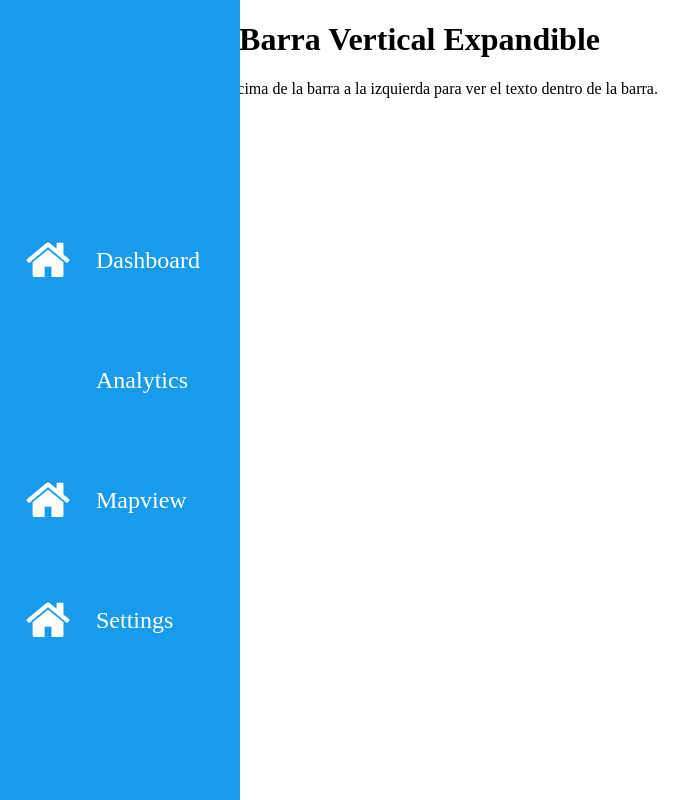
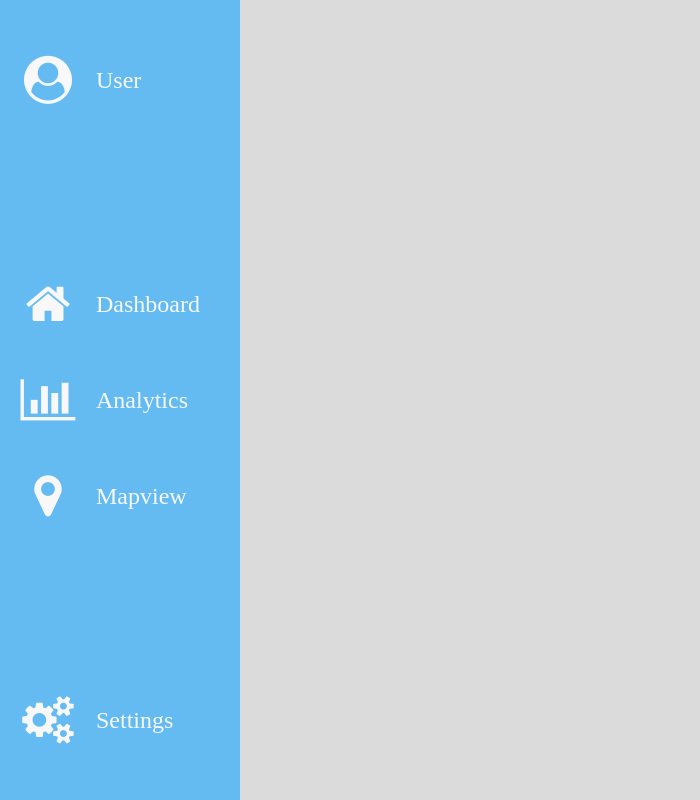
Before and after one commit to Adell02/INT_analytics_app, a Flask app: page /private/prueba in a window 1280 px wide. Shown: the whole page, without its empty margins (0-700 px from the left). Run offline with Flask 3, Linux system fonts and the light colour scheme; the visitor is signed in with stand-in values (Sample User, id 1); some libraries are stand-ins or nearby versions.

Commit message:
primera version dashboard y analytics

```diff
--- a/app/__init__.py
+++ b/app/__init__.py
@@ -22,8 +22,8 @@ def create_app(config_class=Config):
     'password':app.config["MYSQL_PASSWORD"],
     'database':app.config["MYSQL_DB"]
     }
-    conn = mysql.connector.connect(**db_config)
-    cursor = conn.cursor()
+    #conn = mysql.connector.connect(**db_config)
+    #cursor = conn.cursor()
 
     # Import and register Blueprint(s)
     from app.routes.auth import auth_bp
--- a/app/routes/dash.py
+++ b/app/routes/dash.py
@@ -7,7 +7,7 @@ from app.graph_functions.generate_scatter import generate_scatter_plot
 dash_bp = Blueprint('dash', __name__)
 
 @dash_bp.route('/dashboard')
-@login_required
+#@login_required
 def dashboard():
     x_data = [1, 2, 3, 4, 5]
     y_data = [10, 11, 12, 13, 14]
@@ -19,3 +19,20 @@ def dashboard():
 @login_required
 def index_prueba():
     return render_template('template.html')
+
+@dash_bp.route('/mapview')
+#@login_required
+def mapview():
+    return render_template('dashboard.html')
+
+
+@dash_bp.route('/analytics')
+#@login_required
+def analytics():
+    return render_template('analytics.html')
+
+
+@dash_bp.route('/settings')
+#@login_required
+def settings():
+    return render_template('settings.html')
--- a/app/static/css/main.css
+++ b/app/static/css/main.css
@@ -5,25 +5,35 @@
     top: 0;
     width: 6rem; /* Ancho inicial */
     height: 100%;
-    background-color: #189bec;
-    transition: width 0.3s; /* Transición para suavizar el cambio de ancho */
+    background-color: #45b3f7;
+    transition: width 0.15s; /* Transición para suavizar el cambio de ancho */
     z-index: 999; /* Asegura que esté en la parte superior de otros elementos */
 }
+
 /* Estilo cuando se pasa el cursor por encima */
 .barra:hover {
     width: 15rem; /* Ancho al pasar el cursor por encima */
-
+    opacity: 80%;
 }
 
 .user{
-    height: 25%;
+    height: 20%;
     width:auto;
 }
 
 .menu{
-    height: 75%;
+    height: 60%;
+    display: flex;
+    flex-direction: column;
+    justify-content: center;
 }
 
+.settings{
+    height: 20%;
+    display: flex;
+    flex-direction: column;
+    justify-content: center;
+}
 
 .dashboard-box{
     display: flex;
@@ -42,20 +52,11 @@
     height: max-content;
 }
 
-
-.analytics-box{
-    display: flex;
-    align-items: center;
-    justify-content: space-around;
-    height: 20%;
-}
-
 /* Estilo para el texto dentro de la barra cuando está expandida */
 .barra:hover .texto-dentro {
     display: block;
     opacity: 100%;
 }
-
 /* Estilo del elemento que contiene el texto */
 .texto-dentro {
     opacity: 0%;
@@ -70,11 +71,111 @@
     text-decoration: none;
 }
 
-/* Comentarios */
+
+/* BLOCK CONTENT*/
+
+body{
+    height:100%;
+    margin:0;
+    overflow:hidden;
+}
+.content{
+    margin-top: 0 !important;
+    background-color: #dbdbdb;
+    height: 100vh;
+    margin-top: 0rem;
+    width: 100vw;
+}
+.margen{
+    height:1rem;
+}
+.recuadro-superior{
+    left: 0;
+    top: 0;
+    margin-left: 7rem;
+    margin-top: 0rem;
+    margin-right: 1rem;
+    width: calc(100%-5rem);
+    height: 6rem;
+    background-color: #ffffff;
+    opacity: 90%;
+    border-radius: 15px 15px 15px 15px;
+    border: 2px solid #0b1f3f;
+}
+
+.recuadro-inferior{
+    margin-bottom: 1rem;
+    height: calc(100vh - 9rem);
+    background-color: #ffffff;
+    opacity: 90%;
+    border-radius: 15px 15px 15px 15px;
+    border: 2px solid #0b1f3f;
+    margin-top: 1rem;
+    margin-right: 1rem;
+    width: calc(100% - 8rem);
+    margin-left: 7rem;
+}
+
+.recuadro-superior-analytics{
+    display: flex;
+    flex-direction: row;
+}
+.new-graphic{
+    left: 0;
+    top: 0;
+    margin-left: 7rem;
+    margin-top: 0rem;
+    margin-right: 1rem;
+    width: 20%;
+    height: 6rem;
+    background-color: #ffffff;
+    opacity: 90%;
+    border-radius: 15px 15px 15px 15px;
+    border: 2px solid #0b1f3f;
+}
+
+.search-graphic{
+    left: 0;
+    top: 0;
+    margin-top: 0rem;
+    margin-right: 1rem;
+    width: 70%;
+    height: 6rem;
+    background-color: #ffffff;
+    opacity: 90%;
+    border-radius: 15px 15px 15px 15px;
+    border: 2px solid #0b1f3f;
+}
+
+.visualise-options{
+    left: 0;
+    top: 0;
+    margin-top: 0rem;
+    margin-right: 1rem;
+    width: 10%;
+    height: 6rem;
+    background-color: #ffffff;
+    opacity: 90%;
+    border-radius: 15px 15px 15px 15px;
+    border: 2px solid #0b1f3f;
+}
+
+
+
+
+/* ICONOS */
 .icono-dashboard{
     color: white;
 }
-
+.icono-user{
+    color:white;
+}
 .icono-analytics{
     color:white;
 }
+.icono-mapview{
+    color:white;
+}
+.icono-settings{
+    color: white
+}
--- a/app/templates/template.html
+++ b/app/templates/template.html
@@ -3,64 +3,76 @@
 <head>
     <meta charset="UTF-8">
     <meta name="viewport" content="width=device-width, initial-scale=1.0">
-    <title>Barra Vertical Expandible</title>
+    <title>{% block title %} {% endblock %} </title>
     <link rel="stylesheet" href="../static/css/main.css">
     <link rel="stylesheet" href="https://cdnjs.cloudflare.com/ajax/libs/font-awesome/4.7.0/css/font-awesome.min.css">
+    <script src="https://cdn.plot.ly/plotly-latest.min.js"></script>
 </head>
 <body>
 
     <!-- Barra Vertical -->
     <div class="barra">
-        <div class="user">
-
+        <div class="dashboard-box">
+            <div class="dashboard-box-icon">
+                <a href="/private/user"> <i class="fa fa-user-circle fa-3x icono-user"> </i> </a>
+            </div>
+            <div class="dashboard-box-text">
+                <!-- Texto dentro de la barra -->
+                 <a class="texto-dentro" href="/private/user"> User</a>
+            </div>
         </div>
 
         <div class="menu">
             <div class="dashboard-box">
                 <div class="dashboard-box-icon">
-                    <a href="#"> <i class="fa fa-home fa-3x icono-dashboard"> </i> </a>
+                    <a href="/private/dashboard"> <i class="fa fa-home fa-3x icono-dashboard"> </i> </a>
                 </div>
                 <div class="dashboard-box-text">
                     <!-- Texto dentro de la barra -->
-                     <a class="texto-dentro" href="#"> Dashboard</a>
+                     <a class="texto-dentro" href="/private/dashboard"> Dashboard</a>
                 </div>
             </div>
             <div class="dashboard-box">
                 <div class="dashboard-box-icon">
-                    <a href="#"> <i class="fa-solid fa-chart-mixed fa-3x icono-analytics"> </i> </a>
+                    <a href="/private/analytics"> <i class="fa fa-bar-chart fa-3x icono-analytics"> </i> </a>
                 </div>
                 <div class="dashboard-box-text">
                     <!-- Texto dentro de la barra -->
-                     <a class="texto-dentro" href="#"> Analytics</a>
+                     <a class="texto-dentro" href="/private/analytics"> Analytics</a>
                 </div>
             </div>
             <div class="dashboard-box">
                 <div class="dashboard-box-icon">
-                    <a href="#"> <i class="fa fa-home fa-3x icono-dashboard"> </i> </a>
+                    <a href="/private/mapview"> <i class="fa fa-map-marker fa-3x icono-mapview"> </i> </a>
                 </div>
                 <div class="dashboard-box-text">
                     <!-- Texto dentro de la barra -->
-                     <a class="texto-dentro" href="#"> Mapview</a>
+                     <a class="texto-dentro" href="/private/mapview"> Mapview</a>
                 </div>
             </div>
+
+        </div>
+
+
+        <div class="settings">
             <div class="dashboard-box">
                 <div class="dashboard-box-icon">
-                    <a href="#"> <i class="fa fa-home fa-3x icono-dashboard"> </i> </a>
+                    <a href="/private/settings"> <i class="fa fa-cogs fa-3x icono-settings"> </i> </a>
                 </div>
                 <div class="dashboard-box-text">
                     <!-- Texto dentro de la barra -->
-                     <a class="texto-dentro" href="#"> Settings</a>
+                     <a class="texto-dentro" href="/private/settings"> Settings</a>
                 </div>
             </div>
         </div>
 
-
     </div>
 
     <!-- Contenido de la página -->
-    <div style="margin-left: 6rem;">
-        <h1>Efecto de Barra Vertical Expandible</h1>
-        <p>Pasa el cursor por encima de la barra a la izquierda para ver el texto dentro de la barra.</p>
+    <div class="content">
+        {% block content %}
+        {% endblock %}
     </div>
+
 </body>
 </html>
```
Also changed, not shown: app/templates/analytics.html (+21 -0 lines), app/templates/dashboard.html (+11 -16 lines).
